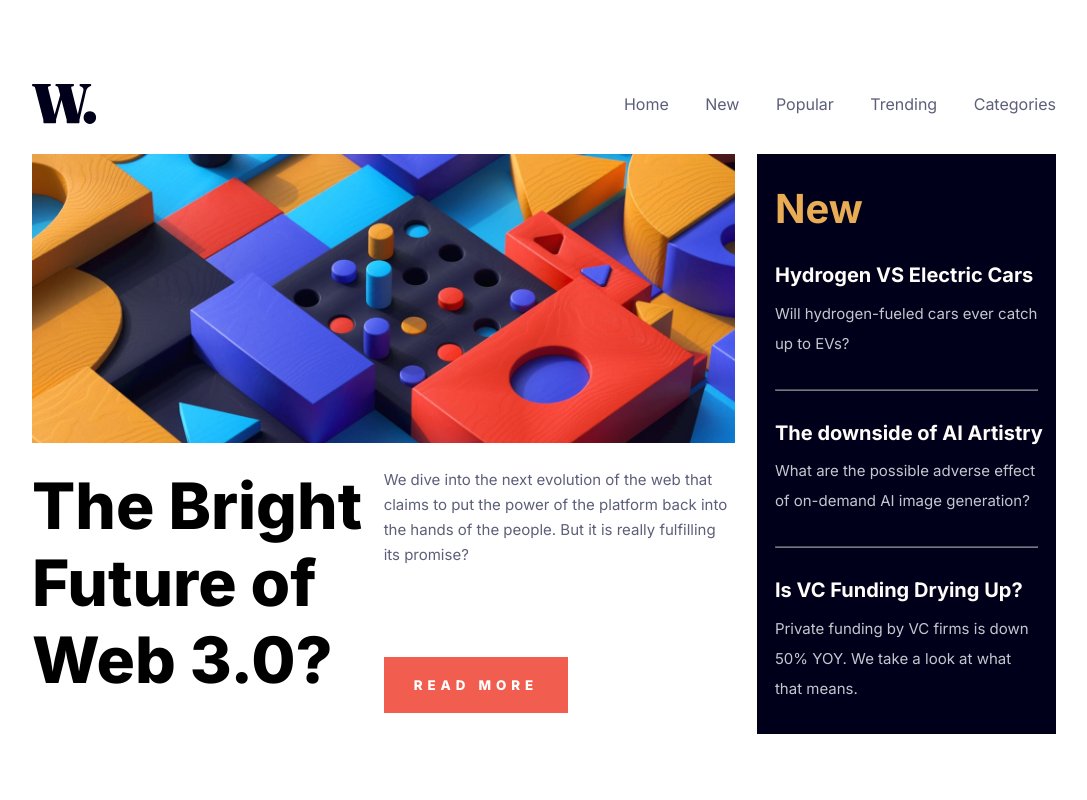
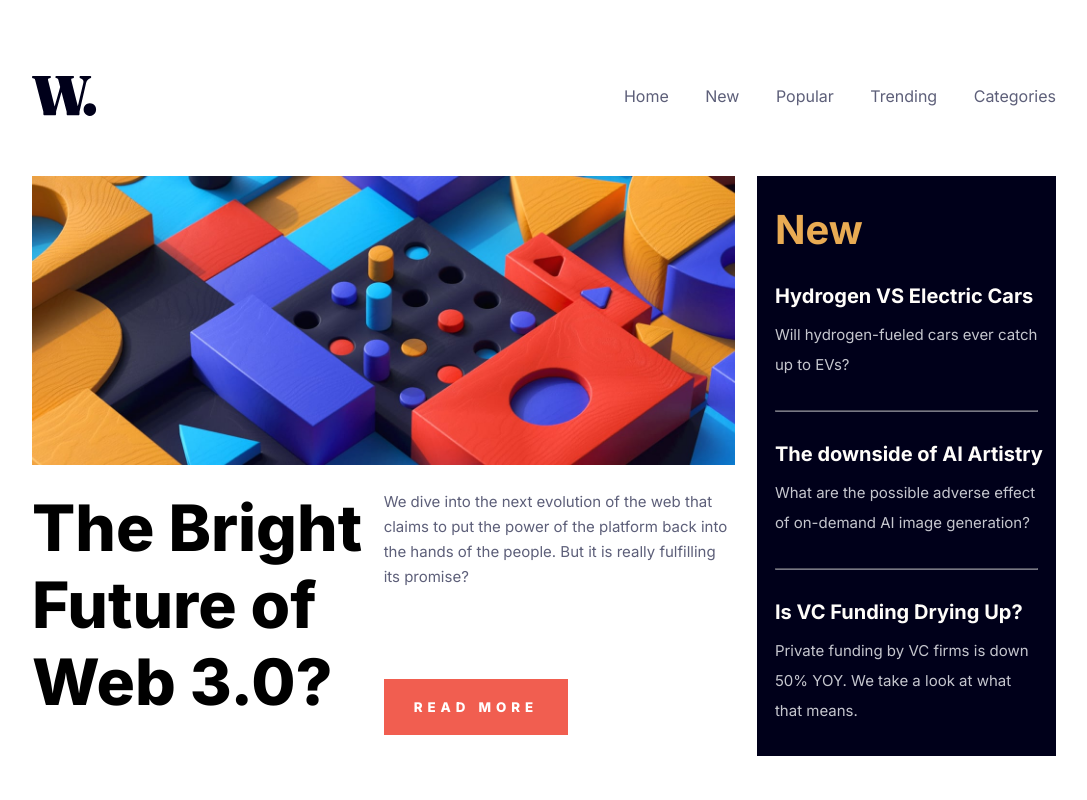
Before and after one commit to woweya/news-page, a plain HTML site: page index.html in a window 1280 px wide. Shown: the top 800 px of the page, without its empty margins (96-1183 px from the left). Drawn offline with Linux system fonts and the light colour scheme.

Commit message:
Finished work

```diff
--- a/style.css
+++ b/style.css
@@ -43,14 +43,14 @@ padding: 10px 30px;
   transition: 0.3s;
 }
 body{
-    margin: 5% 10%;
+    margin: 2% 10%;
 }
 
 .header{
     display: flex;
     justify-content:flex-start;
     align-items: center;
-    padding:20px 0;
+    padding:50px 0;
 }
 nav{
     display: flex;
```
